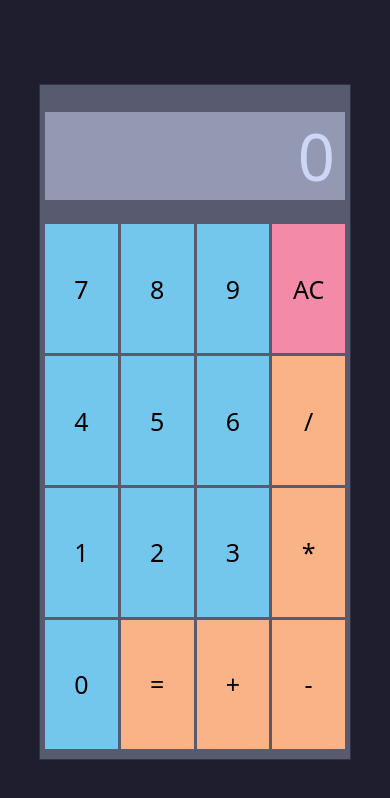
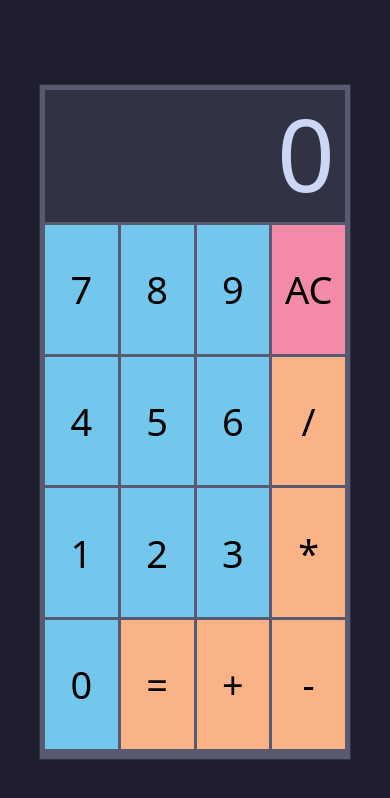
Before and after one commit to lemonsh4rk/calculator, a plain HTML site: page index.html in a window 390 px wide. Drawn offline with Linux system fonts and the light colour scheme.

Commit message:
feat: add more css and IDs to html elements
Wanted to make the numbers sizes more dynamic so i adjusted them based on the viewport height, i hope it works well with cellphones. I'll do laptops and PC later for css

```diff
--- a/index.html
+++ b/index.html
@@ -11,33 +11,33 @@
   <div class="maincontainer">
     <div class="calcbody">
       <div class="calcdisplaycontainer">
-        <div class="calcdisplay">0
+        <div class="calcdisplay" id="display">0
         </div>
       </div>
       <div class="calcbuttons">
         <div class="rows">
-          <button class="number">7</button>
-          <button class="number">8</button>
-          <button class="number">9</button>
-          <button class="allclear">AC</button>
+          <button class="number" id="seven">7</button>
+          <button class="number" id="eight">8</button>
+          <button class="number" id="nine">9</button>
+          <button class="allclear" id="ac">AC</button>
         </div>
         <div class="rows">
-          <button class="number">4</button>
-          <button class="number">5</button>
-          <button class="number">6</button>
-          <button class="operator">/</button>
+          <button class="number" id="four">4</button>
+          <button class="number" id="five">5</button>
+          <button class="number" id="six">6</button>
+          <button class="operator" id="divide">/</button>
         </div>
         <div class="rows">
-          <button class="number">1</button>
-          <button class="number">2</button>
-          <button class="number">3</button>
-          <button class="operator">*</button>
+          <button class="number" id="one">1</button>
+          <button class="number" id="two">2</button>
+          <button class="number" id="three">3</button>
+          <button class="operator" id="multiply">*</button>
         </div>
         <div class="rows">
-          <button class="number">0</button>
-          <button class="operator">=</button>
-          <button class="operator">+</button>
-          <button class="operator">-</button>
+          <button class="number" id="zero">0</button>
+          <button class="operator" id="equal">=</button>
+          <button class="operator" id="plus">+</button>
+          <button class="operator" id="minus">-</button>
         </div>
       </div>
     </div>
--- a/styles.css
+++ b/styles.css
@@ -3,7 +3,6 @@
   padding: 0;
   box-sizing: border-box;
   font-family: system-ui, -apple-system, BlinkMacSystemFont, 'Segoe UI', Roboto, Oxygen, Ubuntu, Cantarell, 'Open Sans', 'Helvetica Neue', sans-serif;
-  font-size: 25px;
 }
 
 body {
@@ -39,10 +38,12 @@ body {
 
 .calcdisplay {
   width: 100%;
-  background-color: #9399b2;
+  height: 100%;
+  background-color: #313244;
   display: flex;
   justify-content: flex-end;
-  font-size: 65px;
+  align-items: flex-end;
+  font-size: 12dvh;
   padding-right: 10px;
   color: #cdd6f4;
 }
@@ -63,16 +64,29 @@ body {
 button {
   flex: 1;
   border: none;
+  font-size: 4.5dvh;
 }
 
 .number {
   background-color: #74c7ec;
 }
 
+.number:active {
+  background-color: #74c7ecaa;
+}
+
 .operator {
   background-color: #fab387;
+}
+
+.operator:active {
+  background-color: #fab387aa;
 }
 
 .allclear {
   background-color: #f38ba8;
 }
+
+.allclear:active {
+  background-color: #f38ba8aa;
+}
```
